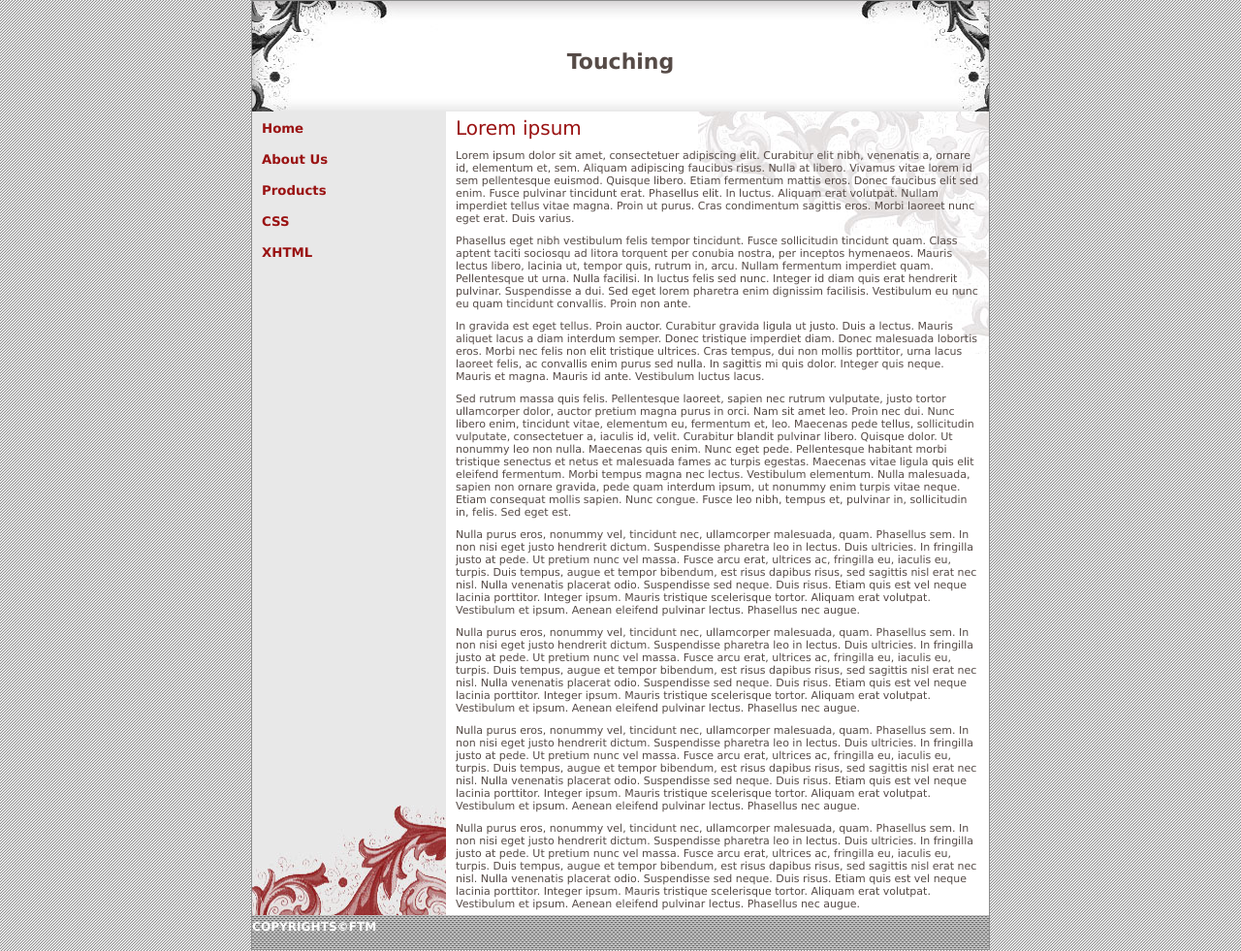
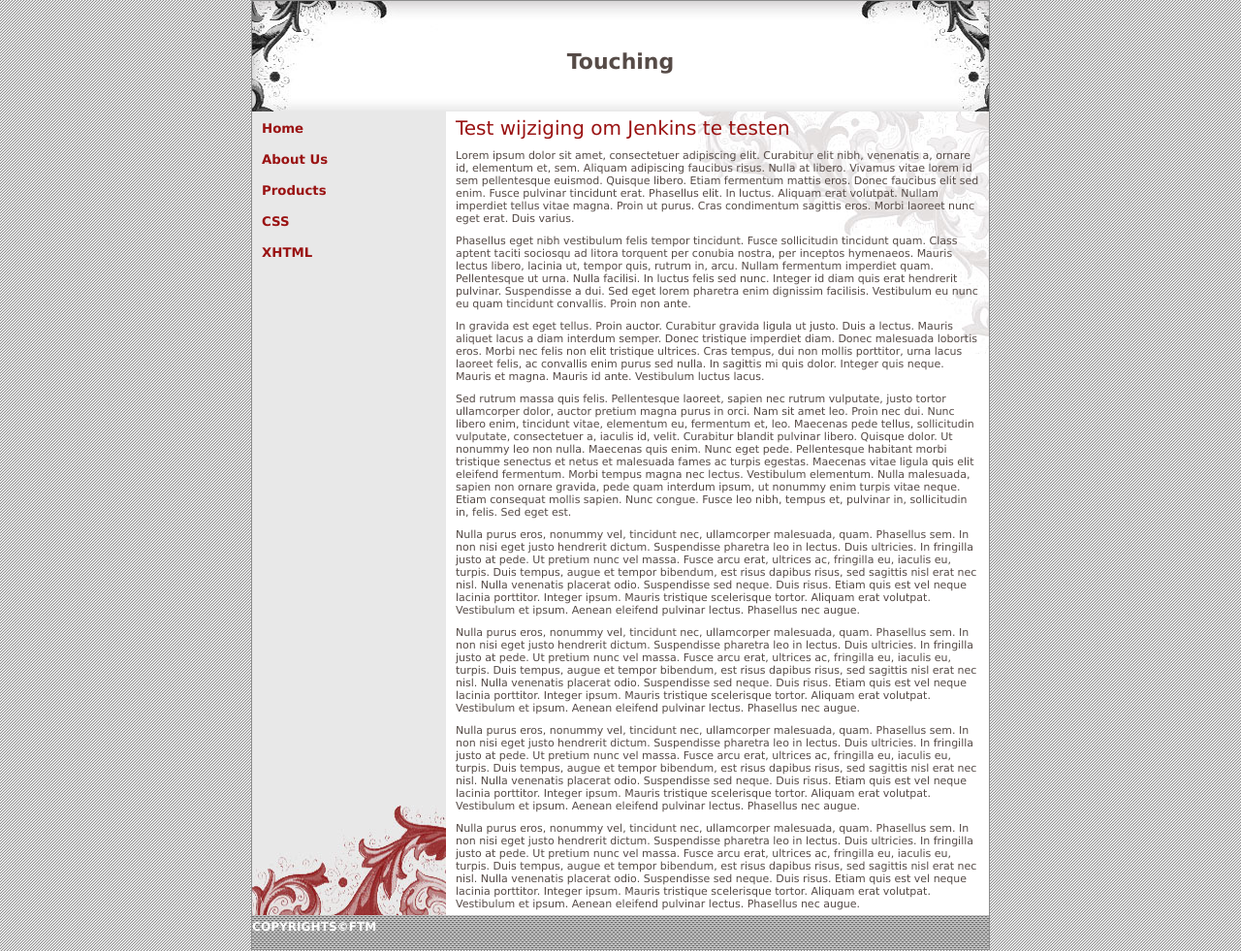
Before and after one commit to driekeerJ/JenkinsSandboxGit, a plain HTML site: page index.html in a window 1280 px wide. Shown: the whole page at 97% size. Drawn offline with Linux system fonts and the light colour scheme.

Commit message:
Wijziging voor Jenkins controle

```diff
--- a/index.html
+++ b/index.html
@@ -30,7 +30,7 @@
  </div>
 
    		</div>
-   		<div id="content"><h2>Lorem ipsum</h2>
+   		<div id="content"><h2>Test wijziging om Jenkins te testen</h2>
 <p>Lorem ipsum dolor sit amet, consectetuer adipiscing elit. Curabitur elit nibh, venenatis a, ornare id, elementum et, sem. Aliquam adipiscing faucibus risus. Nulla at libero. Vivamus vitae lorem id sem pellentesque euismod. Quisque libero. Etiam fermentum mattis eros. Donec faucibus elit sed enim. Fusce pulvinar tincidunt erat. Phasellus elit. In luctus. Aliquam erat volutpat. Nullam imperdiet tellus vitae magna. Proin ut purus. Cras condimentum sagittis eros. Morbi laoreet nunc eget erat. Duis varius.
 </p>
 
```
